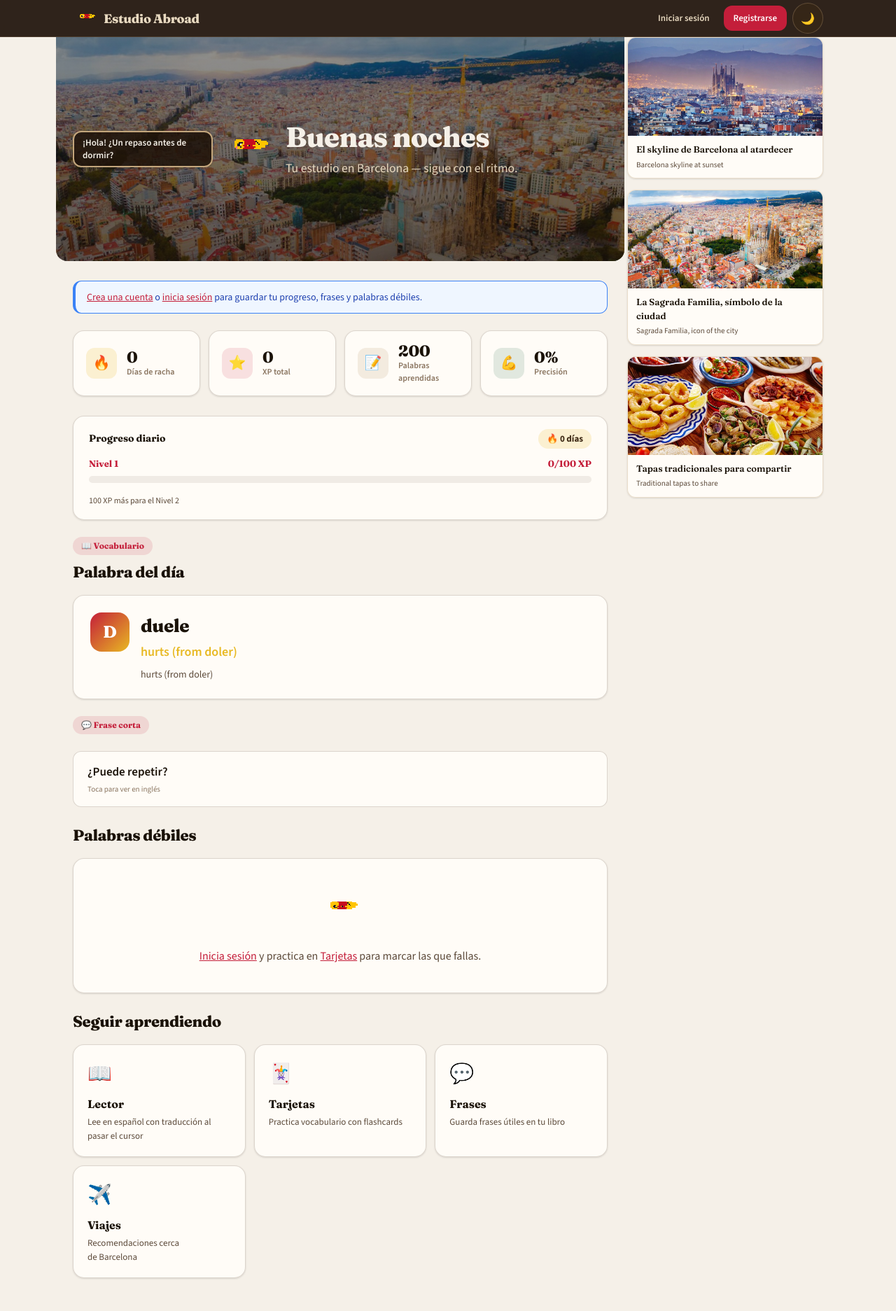
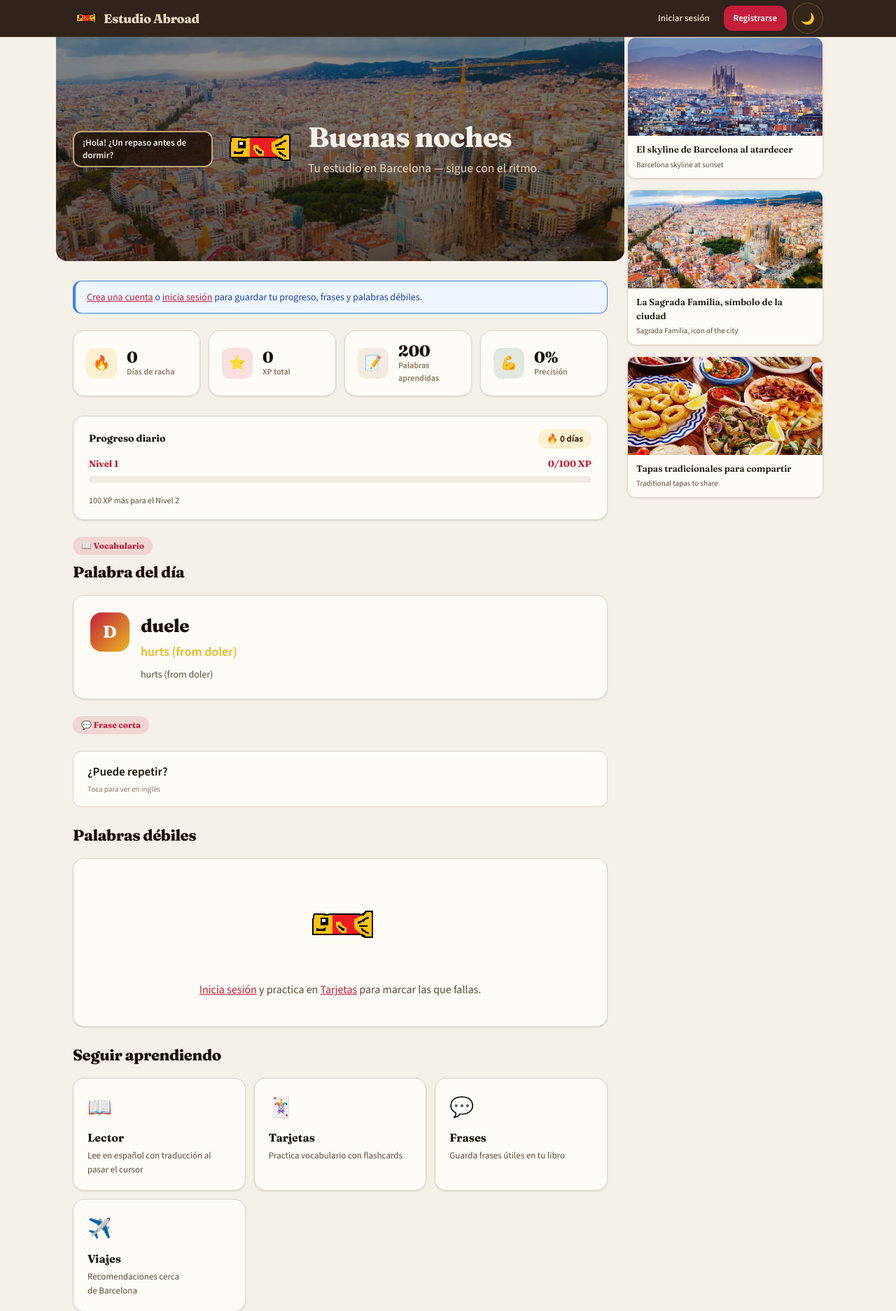
Before and after one commit to xandermckie/cursor-spanishstudy-xander, a Flask app: page / in a window 1280 px wide. Shown: the top 1873 px of the page at 70% size. Run offline with Flask 3, Linux system fonts and the light colour scheme.

Commit message:
Refactor logo integration and update CSS styles for improved branding
Replace the existing Pez logo with a new Pez logo component across multiple templates, ensuring consistent branding throughout the application. Update the base HTML to use a PNG logo instead of an SVG, and enhance the CSS for the wheel logo image to improve layout and visual appearance. Remove outdated CSS rules related to the previous logo implementation.

```diff
--- a/static/css/estudio.css
+++ b/static/css/estudio.css
@@ -147,16 +147,6 @@ main.container-narrow {
   letter-spacing: -0.02em;
 }
 
-.nav-brand .pez-wrapper {
-  align-items: center;
-  gap: 0;
-}
-
-.nav-brand .pez-svg {
-  width: 36px;
-  height: 36px;
-}
-
 .nav-links {
   display: flex;
   align-items: center;
@@ -1566,6 +1556,15 @@ body:not([data-page="home"]) .wheel-nav.minimized .wheel-container:hover {
   font-family: var(--font-heading);
 }
 
+.wheel-logo-img {
+  display: block;
+  width: 32px;
+  height: 32px;
+  object-fit: contain;
+  image-rendering: pixelated;
+  image-rendering: crisp-edges;
+}
+
 .wheel-stats {
   display: flex;
   flex-direction: column;
--- a/templates/base.html
+++ b/templates/base.html
@@ -1,12 +1,12 @@
-{% from "partials/pez.html" import pez %}
+{% from "partials/pez_logo.html" import pez_logo %}
 <!DOCTYPE html>
 <html lang="es">
 <head>
   <meta charset="UTF-8">
   <meta name="viewport" content="width=device-width, initial-scale=1.0">
   <title>{% block title %}{{ title }}{% endblock %} — Estudio Abroad</title>
-  <link rel="icon" type="image/svg+xml" href="{{ url_for('static', filename='img/pez.svg') }}">
-  <link rel="apple-touch-icon" href="{{ url_for('static', filename='img/pez.svg') }}">
+  <link rel="icon" type="image/png" href="{{ url_for('static', filename='img/pez-logo.png') }}">
+  <link rel="apple-touch-icon" href="{{ url_for('static', filename='img/pez-logo.png') }}">
   <link href="https://fonts.googleapis.com/css2?family=Fraunces:opsz,wght@9..144,600;9..144,700;9..144,800&family=Source+Sans+3:wght@400;500;600;700&display=swap" rel="stylesheet">
   <link rel="stylesheet" href="{{ url_for('static', filename='css/estudio.css') }}">
   <script src="{{ url_for('static', filename='js/theme.js') }}" defer></script>
@@ -27,7 +27,7 @@
   <nav class="site-nav" aria-label="Principal">
     <div class="site-nav-inner">
       <a class="nav-brand" href="{{ url_for('home') }}">
-        {{ pez(size=36, expression='happy') }}
+        {{ pez_logo(size=36) }}
         <span>Estudio Abroad</span>
       </a>
       <div class="nav-actions">
@@ -114,7 +114,13 @@
               <span class="avatar-placeholder">{{ current_user.email[0]|upper }}</span>
             {% endif %}
           {% else %}
-            <span class="wheel-logo-placeholder">🐠</span>
+            <img
+              src="{{ url_for('static', filename='img/pez-logo.png') }}"
+              alt=""
+              width="32"
+              height="32"
+              class="wheel-logo-img"
+            >
           {% endif %}
         </div>
         <div class="wheel-stats">
@@ -172,7 +178,7 @@
   <footer class="site-footer">
     <div class="footer-inner">
       <div class="footer-brand">
-        {{ pez(size=28, expression='wink') }}
+        {{ pez_logo(size=28) }}
         <span class="footer-name">Estudio Abroad</span>
       </div>
       <p class="footer-tagline">Estudio de español en Barcelona</p>
--- a/templates/index.html
+++ b/templates/index.html
@@ -1,5 +1,5 @@
 {% extends "base.html" %}
-{% from "partials/pez.html" import pez %}
+{% from "partials/pez_logo.html" import pez_logo %}
 {% from "partials/reveal_card.html" import reveal_card %}
 {% block title %}Inicio{% endblock %}
 {% block body_class %}home-page{% endblock %}
@@ -12,7 +12,7 @@
     <section class="page-hero home-hero mb-4" aria-label="Bienvenida">
       <div class="page-hero-overlay"></div>
       <div class="page-hero-content">
-        {{ pez(size=80, expression='happy', speech=greeting.speech) }}
+        {{ pez_logo(size=80, class='home-hero-logo', speech=greeting.speech) }}
         <div>
           <h1 class="display-title mb-0">{{ greeting.title }}</h1>
           <p class="lead mb-0">Tu estudio en Barcelona — sigue con el ritmo.</p>
@@ -135,7 +135,7 @@
   {% endfor %}
   {% else %}
   <div class="text-center py-4">
-    {{ pez(size=64, expression='thinking') }}
+    {{ pez_logo(size=64, class='home-hero-logo') }}
     <p class="text-muted mt-3 mb-0">
       {% if not current_user.is_authenticated %}
       <a href="{{ url_for('login', next=url_for('vocab')) }}">Inicia sesión</a> y practica en
--- a/templates/login.html
+++ b/templates/login.html
@@ -1,5 +1,5 @@
 {% extends "base.html" %}
-{% from "partials/pez.html" import pez %}
+{% from "partials/pez_logo.html" import pez_logo %}
 {% block title %}Iniciar sesión{% endblock %}
 {% block body_class %}auth-page{% endblock %}
 
@@ -7,7 +7,7 @@
 <section class="page-hero page-hero--auth" aria-label="Iniciar sesión">
   <div class="page-hero-overlay"></div>
   <div class="page-hero-content page-hero-content--center">
-    {{ pez(size=64, expression='happy', speech='¡Bienvenido de nuevo!') }}
+    {{ pez_logo(size=64, speech='¡Bienvenido de nuevo!') }}
     <h1 class="display-title mt-3">Iniciar sesión</h1>
     <p class="lead">Accede para guardar tu progreso y tu libro de frases.</p>
   </div>
--- /dev/null
+++ b/templates/partials/pez_logo.html
@@ -0,0 +1,15 @@
+{# Site mascot — static pixel art logo #}
+{% macro pez_logo(size=36, speech=None, class='site-logo', animated=false) %}
+<div class="pez-wrapper{% if animated %} pez-animated{% endif %}"{% if animated %} style="display:inline-flex"{% endif %}>
+  {% if speech %}
+  <div class="pez-speech">{{ speech }}</div>
+  {% endif %}
+  <img
+    src="{{ url_for('static', filename='img/pez-logo.png') }}"
+    alt=""
+    class="{{ class }}"
+    width="{{ size }}"
+    height="{{ size }}"
+  >
+</div>
+{% endmacro %}
--- a/templates/phrasebook.html
+++ b/templates/phrasebook.html
@@ -1,5 +1,5 @@
 {% extends "base.html" %}
-{% from "partials/pez.html" import pez %}
+{% from "partials/pez_logo.html" import pez_logo %}
 {% from "partials/reveal_card.html" import reveal_card %}
 {% block title %}Libro de frases{% endblock %}
 {% block body_class %}phrasebook-page{% endblock %}
@@ -73,7 +73,7 @@
   {% endfor %}
   {% else %}
   <div class="text-center py-4">
-    {{ pez(size=64, expression='thinking', speech='¡Añade tu primera frase!') }}
+    {{ pez_logo(size=64, speech='¡Añade tu primera frase!') }}
     <p class="text-muted mt-3 mb-0">No hay frases guardadas. Añade la primera arriba.</p>
   </div>
   {% endif %}
--- a/templates/profile.html
+++ b/templates/profile.html
@@ -1,5 +1,4 @@
 {% extends "base.html" %}
-{% from "partials/pez.html" import pez %}
 {% block title %}Perfil{% endblock %}
 {% block body_class %}profile-page{% endblock %}
 
--- a/templates/reader.html
+++ b/templates/reader.html
@@ -1,5 +1,5 @@
 {% extends "base.html" %}
-{% from "partials/pez.html" import pez %}
+{% from "partials/pez_logo.html" import pez_logo %}
 {% block title %}Lector{% endblock %}
 {% block body_class %}reader-page{% endblock %}
 {% block main_class %}container-narrow{% endblock %}
@@ -8,7 +8,7 @@
 <section class="page-hero page-hero--compact" aria-label="Lector">
   <div class="page-hero-overlay"></div>
   <div class="page-hero-content page-hero-content--center">
-    <div class="flex justify-center mb-3">{{ pez(size=56, expression='thinking') }}</div>
+    <div class="flex justify-center mb-3">{{ pez_logo(size=56) }}</div>
     <p class="reader-label">Estudio Abroad Reader</p>
     <h1 class="display-title">Lee en español.<br><em style="color: var(--accent-red); font-style: normal;">Pasa el cursor para recordar.</em></h1>
     <p class="lead">
--- a/templates/register.html
+++ b/templates/register.html
@@ -1,5 +1,5 @@
 {% extends "base.html" %}
-{% from "partials/pez.html" import pez %}
+{% from "partials/pez_logo.html" import pez_logo %}
 {% block title %}Registrarse{% endblock %}
 {% block body_class %}auth-page{% endblock %}
 
@@ -7,7 +7,7 @@
 <section class="page-hero page-hero--auth" aria-label="Registrarse">
   <div class="page-hero-overlay"></div>
   <div class="page-hero-content page-hero-content--center">
-    {{ pez(size=64, expression='happy', speech='¡Empecemos!') }}
+    {{ pez_logo(size=64, speech='¡Empecemos!') }}
     <h1 class="display-title mt-3">Crear cuenta</h1>
     <p class="lead">Guarda tu progreso, frases y foto de perfil.</p>
   </div>
--- a/templates/translate.html
+++ b/templates/translate.html
@@ -1,5 +1,5 @@
 {% extends "base.html" %}
-{% from "partials/pez.html" import pez %}
+{% from "partials/pez_logo.html" import pez_logo %}
 {% block title %}Traductor{% endblock %}
 {% block body_class %}translate-page{% endblock %}
 
@@ -115,7 +115,7 @@
   </div>
 
   <div class="text-center py-4 translate-empty-state" id="translate-empty-state">
-    {{ pez(size=64, expression='happy', speech='¡Prueba una frase!') }}
+    {{ pez_logo(size=64, speech='¡Prueba una frase!') }}
     <p class="text-muted mt-3 mb-0">Las traducciones se guardan en caché para responder más rápido.</p>
   </div>
 </div>
--- a/templates/travel.html
+++ b/templates/travel.html
@@ -1,5 +1,5 @@
 {% extends "base.html" %}
-{% from "partials/pez.html" import pez %}
+{% from "partials/pez_logo.html" import pez_logo %}
 {% from "partials/reveal_card.html" import reveal_card %}
 {% block title %}Viajes{% endblock %}
 {% block body_class %}travel-page{% endblock %}
@@ -159,14 +159,14 @@
       </div>
       {% else %}
       <div class="text-center py-4">
-        {{ pez(size=56, expression='confused', speech='Hmm...') }}
+        {{ pez_logo(size=56, speech='Hmm...') }}
         <p class="text-muted mt-3"><strong>No encontramos recomendaciones con esos filtros.</strong></p>
         <p class="text-muted">Prueba cambiar tu selección o quitar algunos filtros.</p>
       </div>
       {% endif %}
     {% else %}
     <div class="text-center py-4">
-      {{ pez(size=56, expression='happy', speech='¡Elige filtros y busca!') }}
+      {{ pez_logo(size=56, speech='¡Elige filtros y busca!') }}
       <p class="text-muted mt-3">Elige filtros y pulsa «Buscar recomendaciones».</p>
     </div>
     {% endif %}
--- a/templates/voice.html
+++ b/templates/voice.html
@@ -1,6 +1,6 @@
 {% extends "base.html" %}
 {% if not prefer_webspeech %}
-{% from "partials/pez.html" import pez %}
+{% from "partials/pez_logo.html" import pez_logo %}
 {% endif %}
 {% block title %}Voz{% endblock %}
 {% block body_class %}voice-page{% if prefer_webspeech %} voice-page--mobile{% endif %}{% endblock %}
@@ -156,7 +156,7 @@
   </div>
 
   <div class="text-center py-4 voice-empty-state" id="voice-empty-state">
-    {{ pez(size=64, expression='happy', speech='¡Pulsa el micrófono y habla!') }}
+    {{ pez_logo(size=64, speech='¡Pulsa el micrófono y habla!') }}
     <p class="text-muted mt-3 mb-0" id="voice-empty-note">
       La primera grabación descarga ~40&nbsp;MB del modelo Whisper; luego queda en caché.
     </p>
```
Also changed, not shown: templates/vocab.html (+3 -4 lines).
